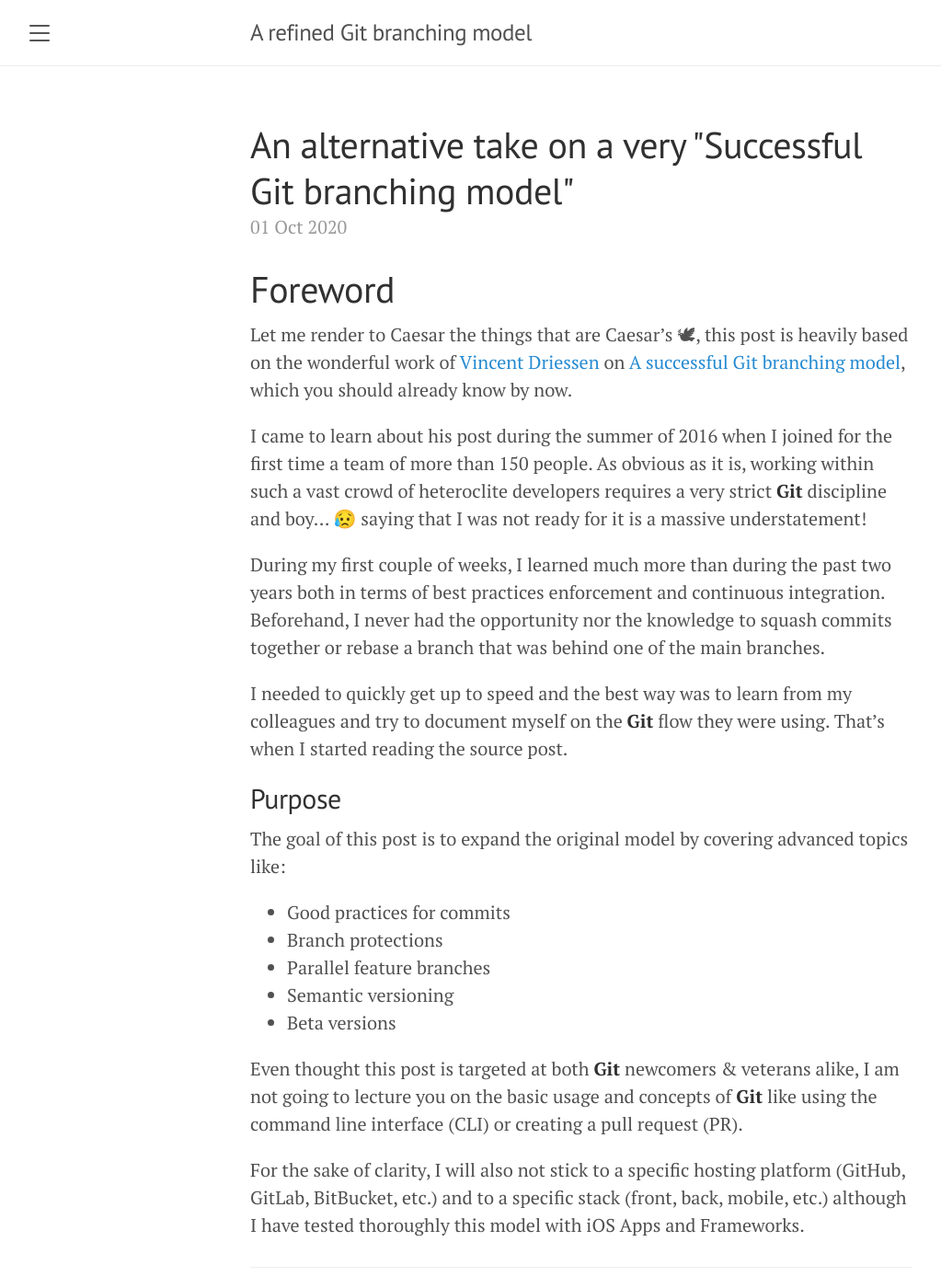
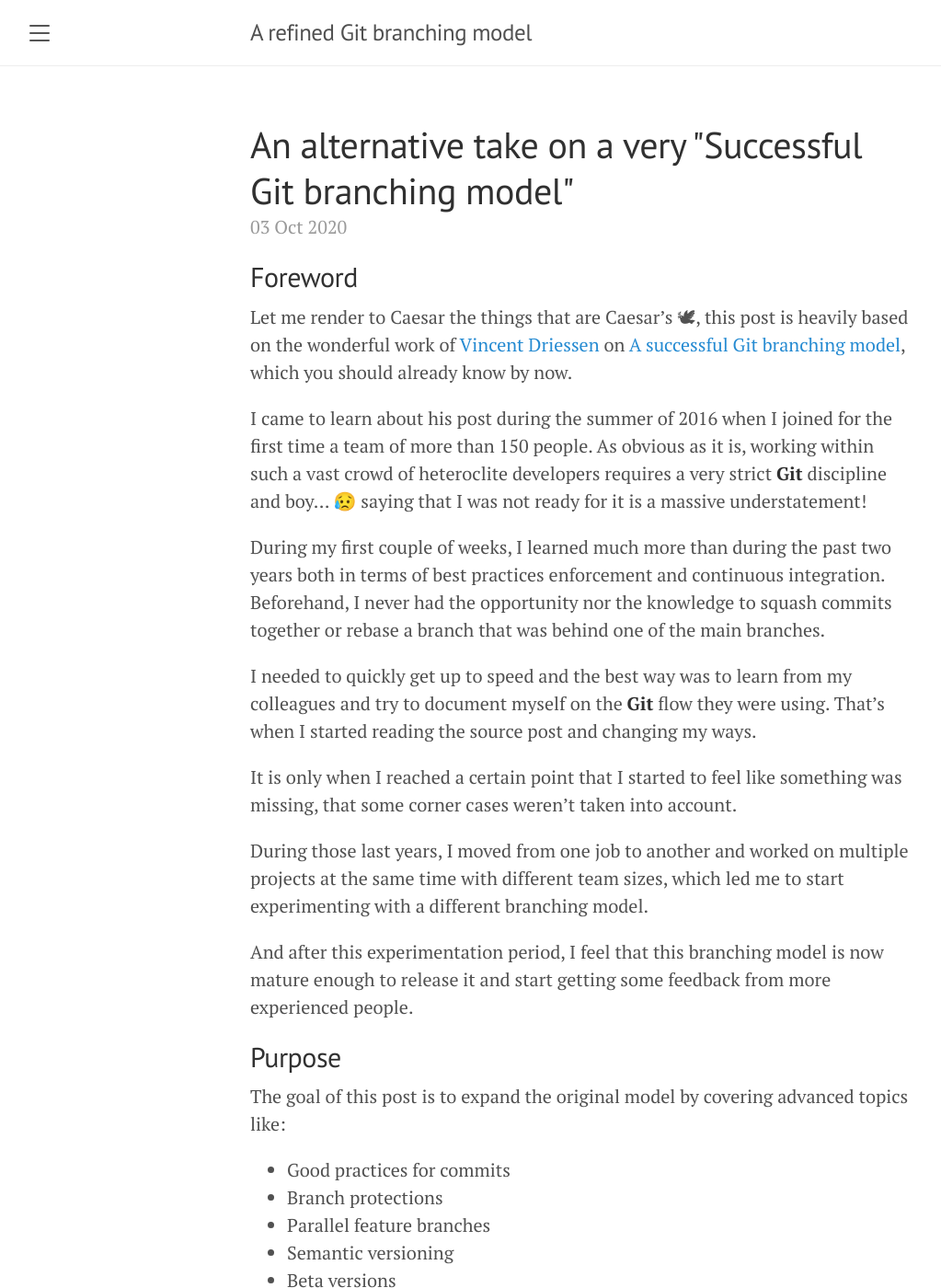
Before and after one commit to Ethenyl/Ethenyl.github.io, a Jekyll site: the page built from _posts/2020-10-03-an-alternative-git-branching-model.md, in a window 1280 px wide and 1400 px high. Shown: the whole window at 92% size, without its empty margins (8-1031 px from the left). Built offline with Jekyll 4.4.1, drawn with Linux system fonts in a browser that asks for light colours; comment, search, counter and statistics services are not loaded.

```diff
--- a/_posts/2020-10-01-an-alternative-git-branching-model.md
+++ b/_posts/2020-10-03-an-alternative-git-branching-model.md
@@ -4,7 +4,7 @@ title: An alternative take on a very "Successful Git branching model"
 comments: true
 ---
 
-# Foreword
+## Foreword
 
 Let me render to Caesar the things that are Caesar's 🕊, this post is heavily based on the wonderful work of [Vincent Driessen](https://nvie.com) on [A successful Git branching model](https://nvie.com/posts/a-successful-git-branching-model), which you should already know by now.
 
@@ -12,7 +12,13 @@ I came to learn about his post during the summer of 2016 when I joined for the f
 
 During my first couple of weeks, I learned much more than during the past two years both in terms of best practices enforcement and continuous integration. Beforehand, I never had the opportunity nor the knowledge to squash commits together or rebase a branch that was behind one of the main branches.
 
-I needed to quickly get up to speed and the best way was to learn from my colleagues and try to document myself on the **Git** flow they were using. That's when I started reading the source post.
+I needed to quickly get up to speed and the best way was to learn from my colleagues and try to document myself on the **Git** flow they were using. That's when I started reading the source post and changing my ways.
+
+It is only when I reached a certain point that I started to feel like something was missing, that some corner cases weren't taken into account.
+
+During those last years, I moved from one job to another and worked on multiple projects at the same time with different team sizes, which led me to start experimenting with a different branching model.
+
+And after this experimentation period, I feel that this branching model is now mature enough to release it and start getting some feedback from more experienced people.
 
 ## Purpose
 
@@ -30,7 +36,7 @@ For the sake of clarity, I will also not stick to a specific hosting platform (G
 
 ---
 
-# Overview
+## Overview
 
 The following sections will each be dedicated to a specific aspect of working with **Git** or with a specific branch.
 
@@ -443,7 +449,7 @@ TL;DR;
 
 ---
 
-# Conclusion
+## Conclusion
 
 As I am well aware that each project is unique, I am also aware that this particular **Git** branching model might not suit your exact needs. And that's perfectly fine, I never claimed to offer you THE silver bullet that would solve all your issues 😏
 
@@ -461,7 +467,7 @@ That's all folks!
 
 ---
 
-# Contribute
+## Contribute
 
 In order to tweak / improve this post for everyone, do not hesitate to ask questions using the comments section below or **Twitter**.
 
@@ -469,13 +475,13 @@ This post will be updated as new topics are raised and solutions are found.
 
 ---
 
-# Q & A
+## Q & A
 
 None for the moment 😉
 
 ---
 
-# Glossary
+## Glossary
 
 | --- | --- |
 |**TL;DR;**| Too Long; Didn't Read;|
@@ -487,7 +493,7 @@ None for the moment 😉
 
 {% if page.comments %}
 
-# Comments
+## Comments
 
 <div id="disqus_thread"></div>
 <script>
```
